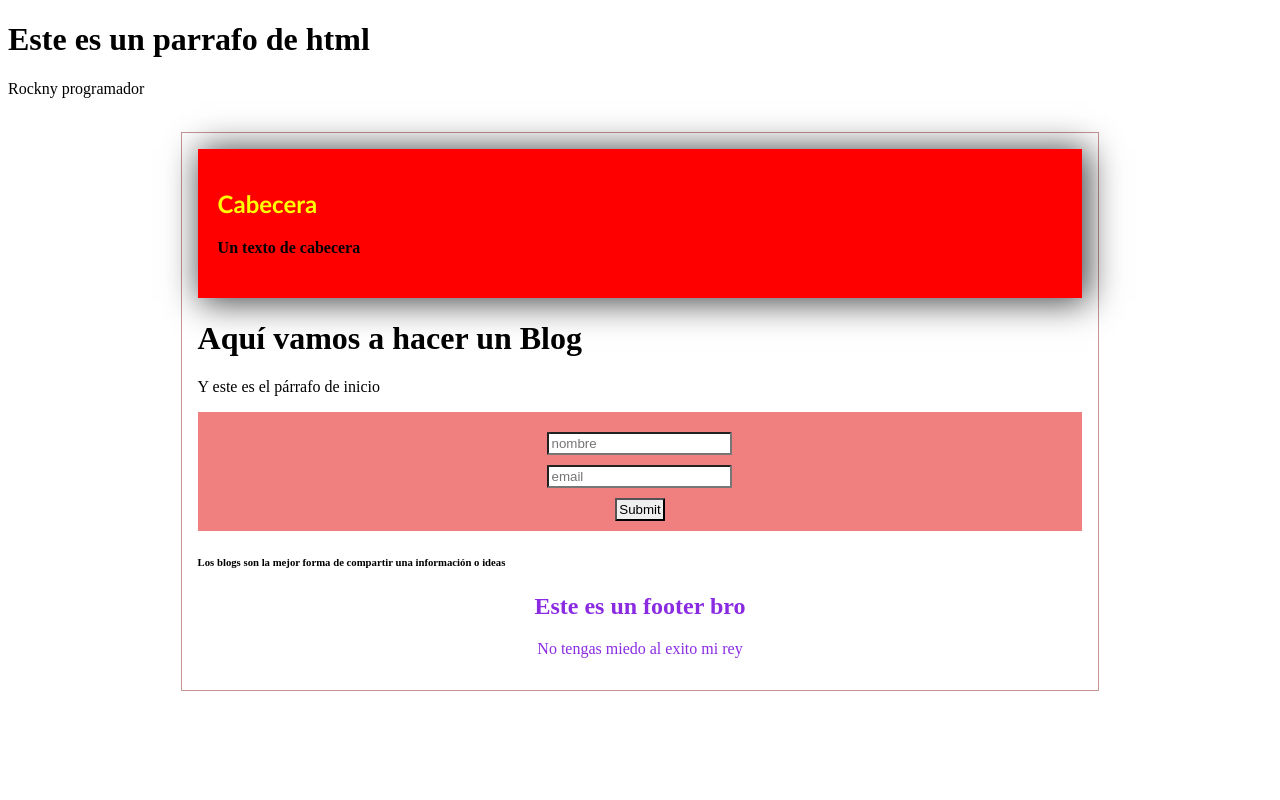
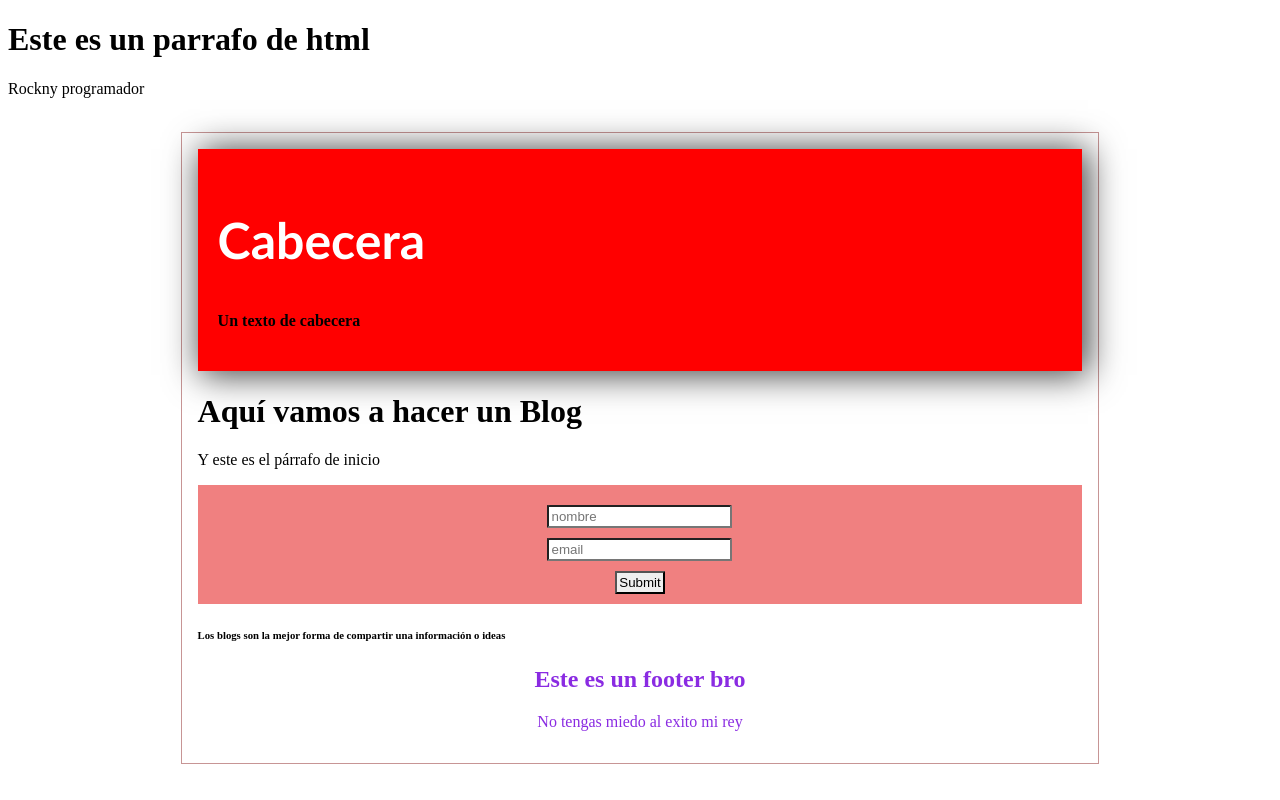
Before and after one commit to chrockny/hyperblog, a plain HTML site: page blogpost.html in a window 1280 px wide. Drawn offline with Linux system fonts and the light colour scheme.

Commit message:
Modifique la cabecera y el color del texto

```diff
--- a/styles/style.css
+++ b/styles/style.css
@@ -16,7 +16,9 @@
 }
 .Cabecera__title{
     font-family: 'Gill Sans', 'Gill Sans MT', Calibri, 'Trebuchet MS', sans-serif;
-    color:yellow;
+    color:rgb(255, 255, 255);
+    font-size:50px;
+    font-weight: bold;
 }
 
 .form__email{
```
